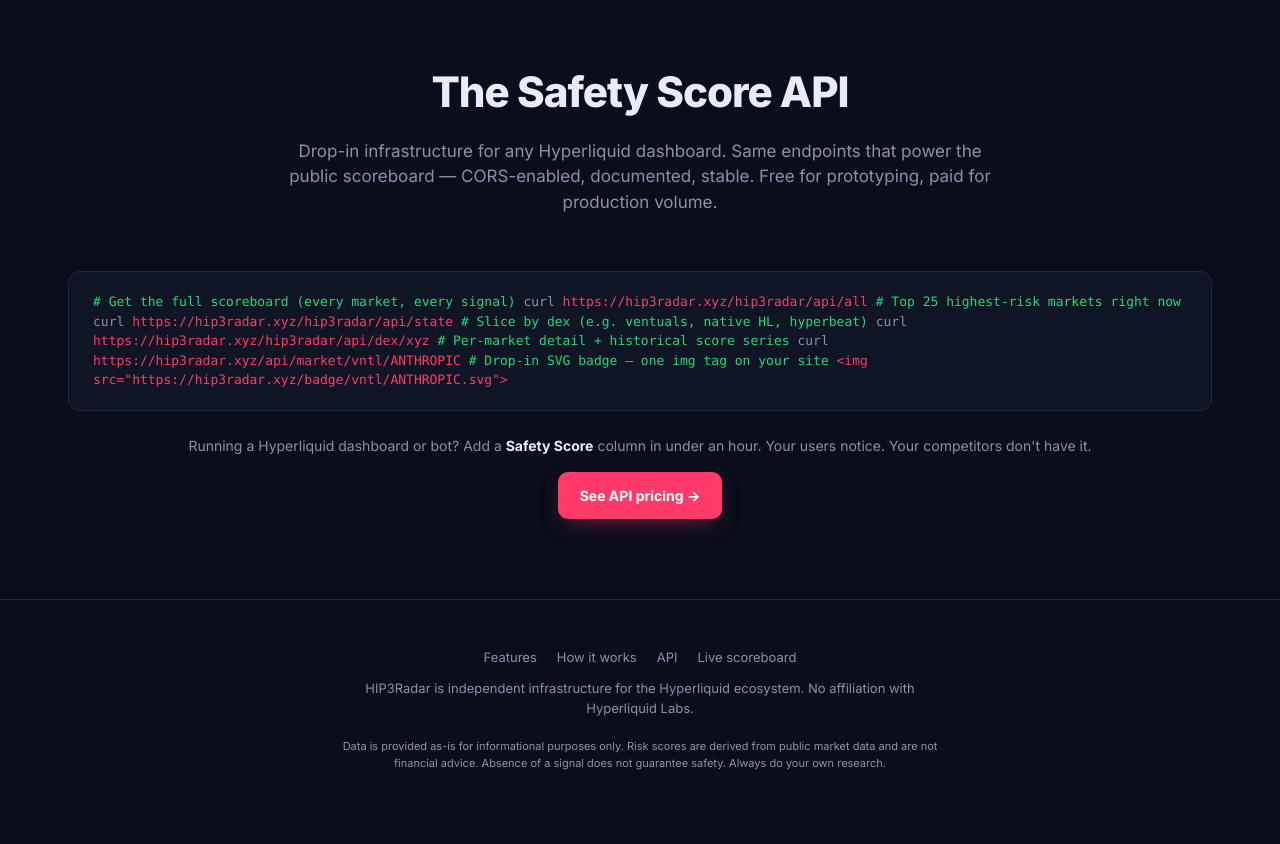
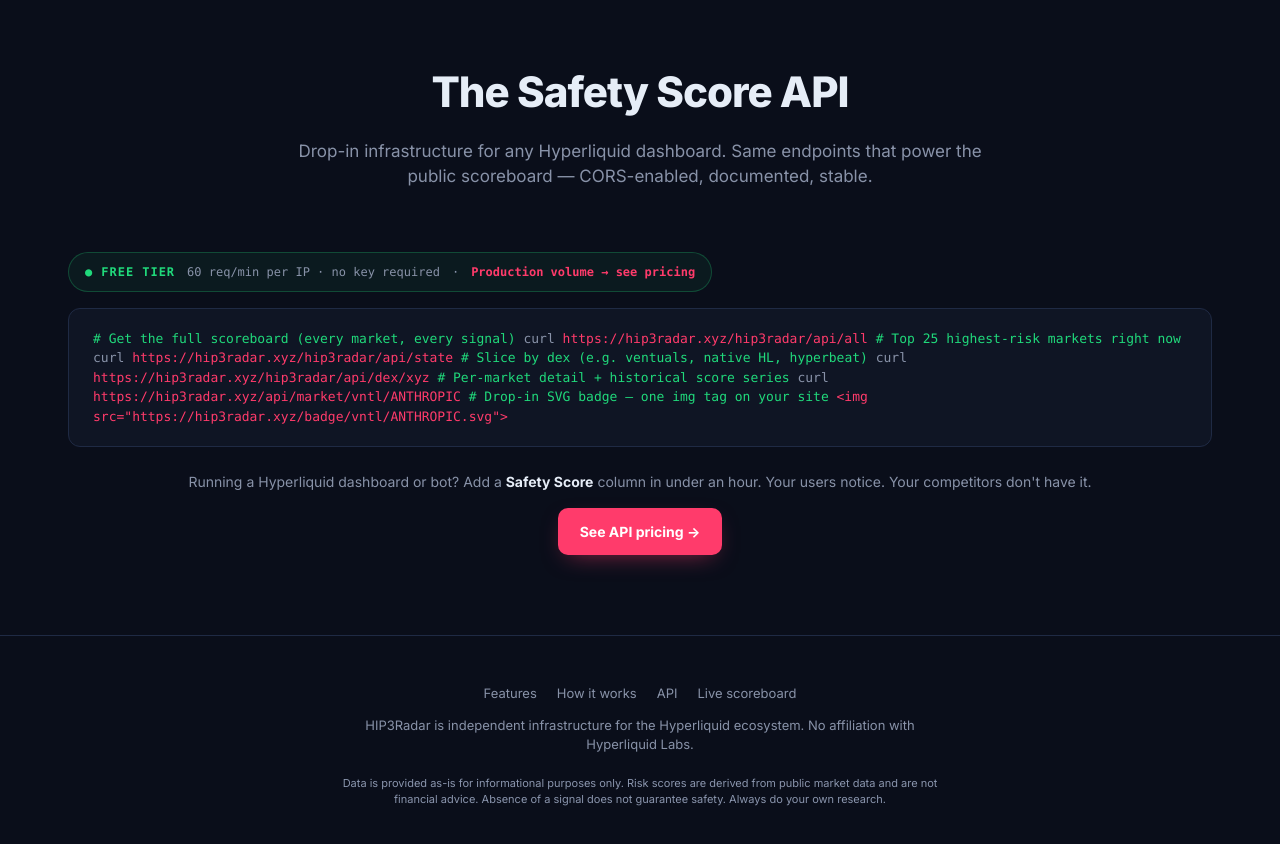
Before and after one commit to edgardextra-lang/hip3radar-site, a plain HTML site: page index.html in a window 1280 px wide. Shown: the part 8040-8884 px from the top of the page. Drawn offline with Linux system fonts and the light colour scheme; no server answers.

Commit message:
API section: add Free tier chip with rate limit + upgrade CTA

```diff
--- a/index.html
+++ b/index.html
@@ -921,7 +921,14 @@
 
 <section id="api">
   <h2>The Safety Score API</h2>
-  <p class="sub">Drop-in infrastructure for any Hyperliquid dashboard. Same endpoints that power the public scoreboard — CORS-enabled, documented, stable. Free for prototyping, paid for production volume.</p>
+  <p class="sub">Drop-in infrastructure for any Hyperliquid dashboard. Same endpoints that power the public scoreboard — CORS-enabled, documented, stable.</p>
+
+  <div style="display: inline-flex; align-items: center; gap: 12px; flex-wrap: wrap; margin-top: 6px; padding: 10px 16px; background: rgba(32,217,123,0.06); border: 1px solid rgba(32,217,123,0.25); border-radius: 100px; font-family: 'SF Mono', Menlo, monospace; font-size: 12px;">
+    <span style="color: var(--ok); font-weight: 700; text-transform: uppercase; letter-spacing: 0.08em;">● Free tier</span>
+    <span style="color: var(--text-2);">60 req/min per IP · no key required</span>
+    <span style="color: var(--text-3);">·</span>
+    <a href="#pricing" style="color: var(--accent); font-weight: 600;">Production volume → see pricing</a>
+  </div>
 
   <div class="api-box">
 <span class="hl"># Get the full scoreboard (every market, every signal)</span>
```
